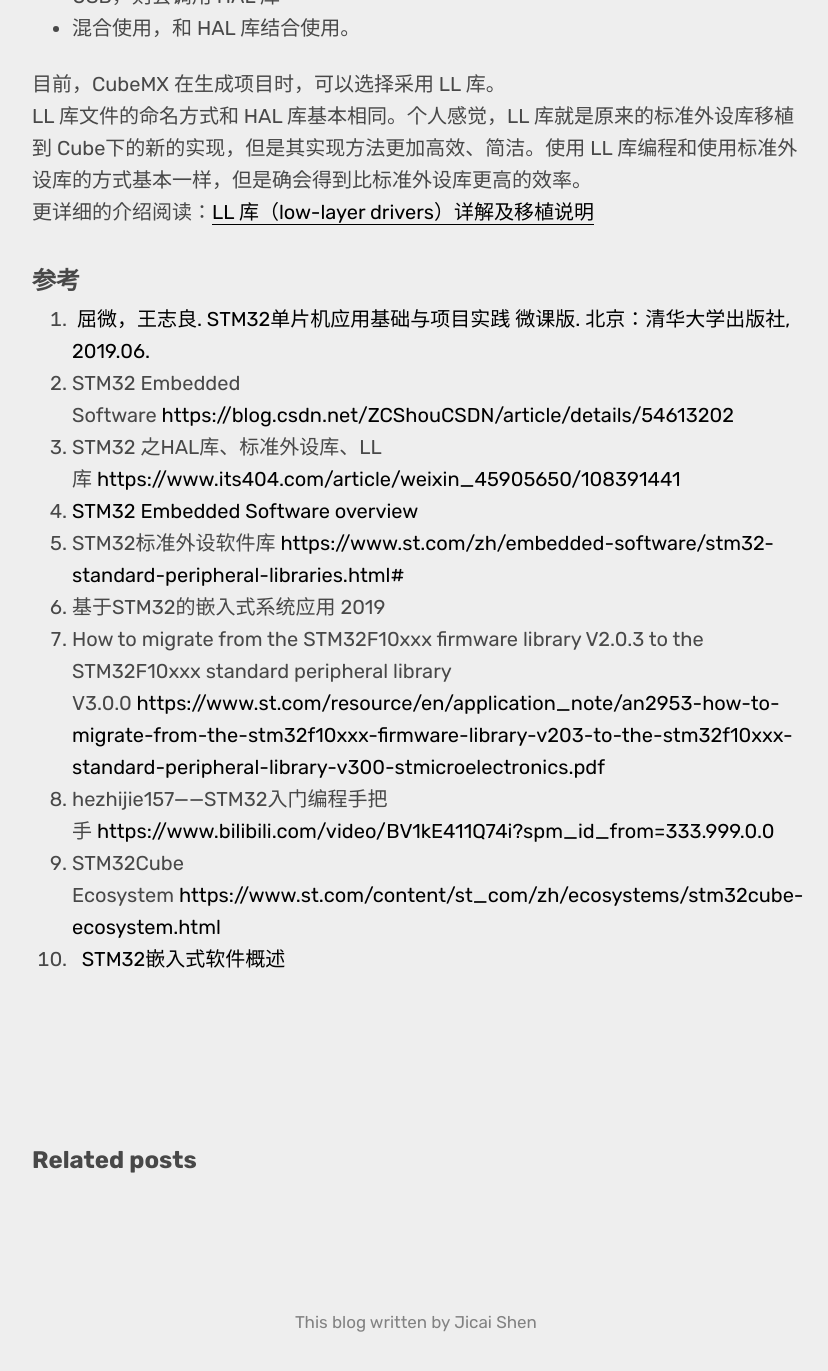
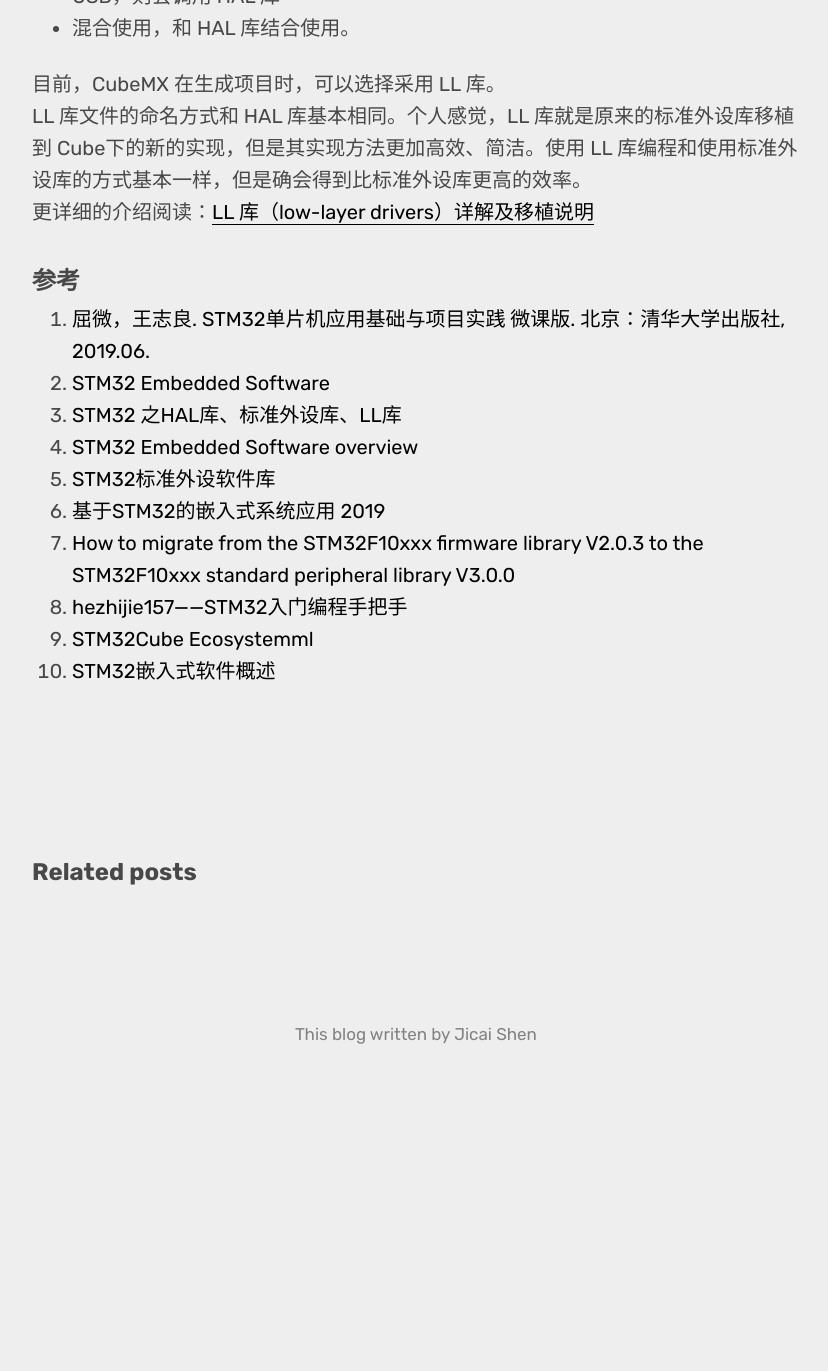
Before and after one commit to shenjicai/shenjicai.github.io, a Jekyll site: the page built from _posts/2017-02-03-STM32开发方式及工程模板创建.md, in a window 1280 px wide and 1400 px high, scrolled down 13140 px. Shown: the top 1371 px of the window, without its empty margins (224-1052 px from the left). Built offline with Jekyll 4.4.1, drawn with Linux system fonts in a browser that asks for light colours; some web fonts are replaced; comment, search, counter and statistics services are not loaded; after the commit the page ends 14252 px from its top, so only the background shows below that.

```diff
--- a/_posts/2017-02-03-STM32开发方式及工程模板创建.md
+++ b/_posts/2017-02-03-STM32开发方式及工程模板创建.md
@@ -165,13 +165,13 @@ LL 库文件的命名方式和 HAL 库基本相同。个人感觉，LL 库就是
 参考
 --
 
-1.   [屈微，王志良. STM32单片机应用基础与项目实践 微课版. 北京：清华大学出版社, 2019.06.](http://book.ucdrs.superlib.net/views/specific/2929/bookDetail.jsp?dxNumber=000018186474&d=76E8BF3F036C54E5CA669EAC8E204919&fenlei=181704080101)
-2.  STM32 Embedded Software [https://blog.csdn.net/ZCShouCSDN/article/details/54613202](https://blog.csdn.net/ZCShouCSDN/article/details/54613202)
-3.  STM32 之HAL库、标准外设库、LL库 [https://www.its404.com/article/weixin\_45905650/108391441](https://www.its404.com/article/weixin_45905650/108391441)
+1.  [屈微，王志良. STM32单片机应用基础与项目实践 微课版. 北京：清华大学出版社, 2019.06.](http://book.ucdrs.superlib.net/views/specific/2929/bookDetail.jsp?dxNumber=000018186474&d=76E8BF3F036C54E5CA669EAC8E204919&fenlei=181704080101)
+2.  [STM32 Embedded Software](https://blog.csdn.net/ZCShouCSDN/article/details/54613202)
+3.  [STM32 之HAL库、标准外设库、LL库](https://www.its404.com/article/weixin_45905650/108391441)
 4.  [STM32 Embedded Software overview](https://www.st.com/content/ccc/resource/sales_and_marketing/presentation/product_presentation/37/55/ff/bc/a8/71/4f/c5/stm32_embedded_software_offering.pdf/files/stm32_embedded_software_offering.pdf/jcr:content/translations/en.stm32_embedded_software_offering.pdf)
-5.  STM32标准外设软件库 [https://www.st.com/zh/embedded-software/stm32-standard-peripheral-libraries.html#](https://www.st.com/zh/embedded-software/stm32-standard-peripheral-libraries.html#)
-6.  基于STM32的嵌入式系统应用 2019
-7.  How to migrate from the STM32F10xxx firmware library V2.0.3 to the STM32F10xxx standard peripheral library V3.0.0 [https://www.st.com/resource/en/application\_note/an2953-how-to-migrate-from-the-stm32f10xxx-firmware-library-v203-to-the-stm32f10xxx-standard-peripheral-library-v300-stmicroelectronics.pdf](https://www.st.com/resource/en/application_note/an2953-how-to-migrate-from-the-stm32f10xxx-firmware-library-v203-to-the-stm32f10xxx-standard-peripheral-library-v300-stmicroelectronics.pdf)
-8.  hezhijie157——STM32入门编程手把手 [https://www.bilibili.com/video/BV1kE411Q74i?spm\_id\_from=333.999.0.0](https://www.bilibili.com/video/BV1kE411Q74i?spm_id_from=333.999.0.0)
-9.  STM32Cube Ecosystem [https://www.st.com/content/st\_com/zh/ecosystems/stm32cube-ecosystem.html](https://www.st.com/content/st_com/zh/ecosystems/stm32cube-ecosystem.html)
-10.   [STM32嵌入式软件概述](https://www.st.com/content/ccc/resource/sales_and_marketing/presentation/product_presentation/37/55/ff/bc/a8/71/4f/c5/stm32_embedded_software_offering.pdf/files/stm32_embedded_software_offering.pdf/jcr:content/translations/en.stm32_embedded_software_offering.pdf)
+5.  [STM32标准外设软件库](https://www.st.com/zh/embedded-software/stm32-standard-peripheral-libraries.html#)
+6.  [基于STM32的嵌入式系统应用 2019](http://book.ucdrs.superlib.net/views/specific/2929/bookDetail.jsp?dxNumber=000018622203&d=F83D9D30ECE2BFDAE7E8402964D30CA9&fenlei=181704050203)
+7.  [How to migrate from the STM32F10xxx firmware library V2.0.3 to the STM32F10xxx standard peripheral library V3.0.0](https://www.st.com/resource/en/application_note/an2953-how-to-migrate-from-the-stm32f10xxx-firmware-library-v203-to-the-stm32f10xxx-standard-peripheral-library-v300-stmicroelectronics.pdf)
+8.  [hezhijie157——STM32入门编程手把手](https://www.bilibili.com/video/BV1kE411Q74i?spm_id_from=333.999.0.0)
+9.  [STM32Cube Ecosystemml](https://www.st.com/content/st_com/zh/ecosystems/stm32cube-ecosystem.html)
+10. [STM32嵌入式软件概述](https://www.st.com/content/ccc/resource/sales_and_marketing/presentation/product_presentation/37/55/ff/bc/a8/71/4f/c5/stm32_embedded_software_offering.pdf/files/stm32_embedded_software_offering.pdf/jcr:content/translations/en.stm32_embedded_software_offering.pdf)
```
Also changed, not shown: other parts of _posts/2017-02-03-STM32开发方式及工程模板创建.md (+1 -1 lines).
